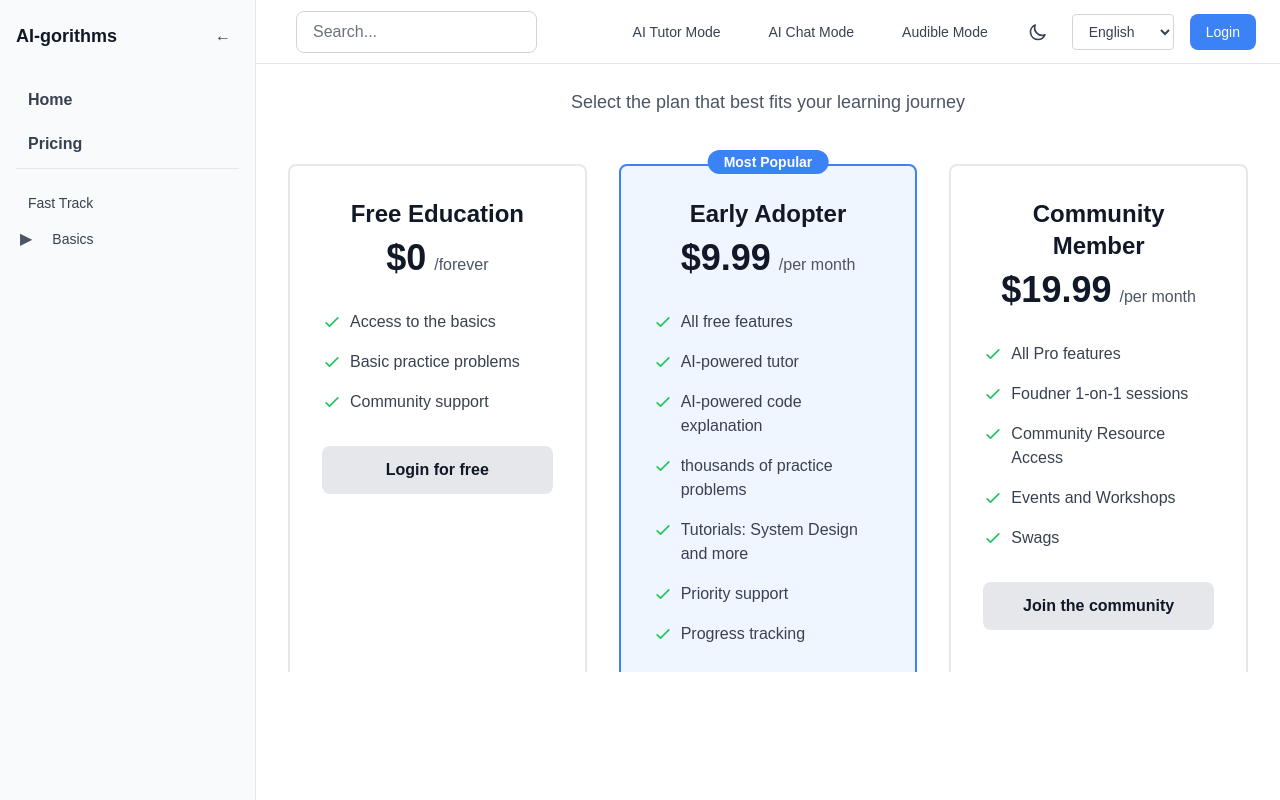
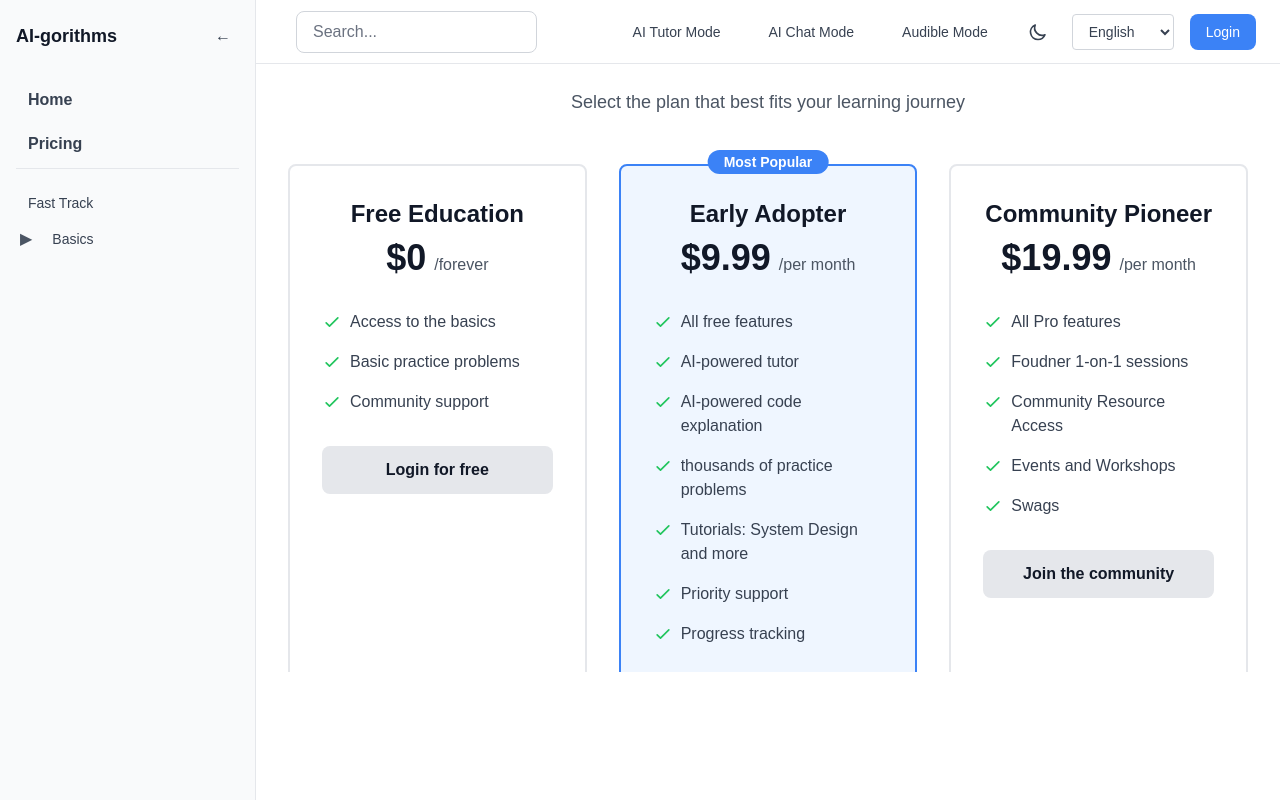
Before and after one commit to Chinese-Community-AI/AI-gorithms, a Next.js app: page /pricing in a window 1280 px wide. Built offline with nearby package versions, Linux system fonts and the light colour scheme.

Commit message:
Update marketing words

```diff
--- a/app/pricing/page.tsx
+++ b/app/pricing/page.tsx
@@ -29,7 +29,7 @@ export default function PricingPage() {
       popular: true,
     },
     {
-      name: "Community Member",
+      name: "Community Pioneer",
       price: "$19.99",
       period: "per month",
       features: [
```
